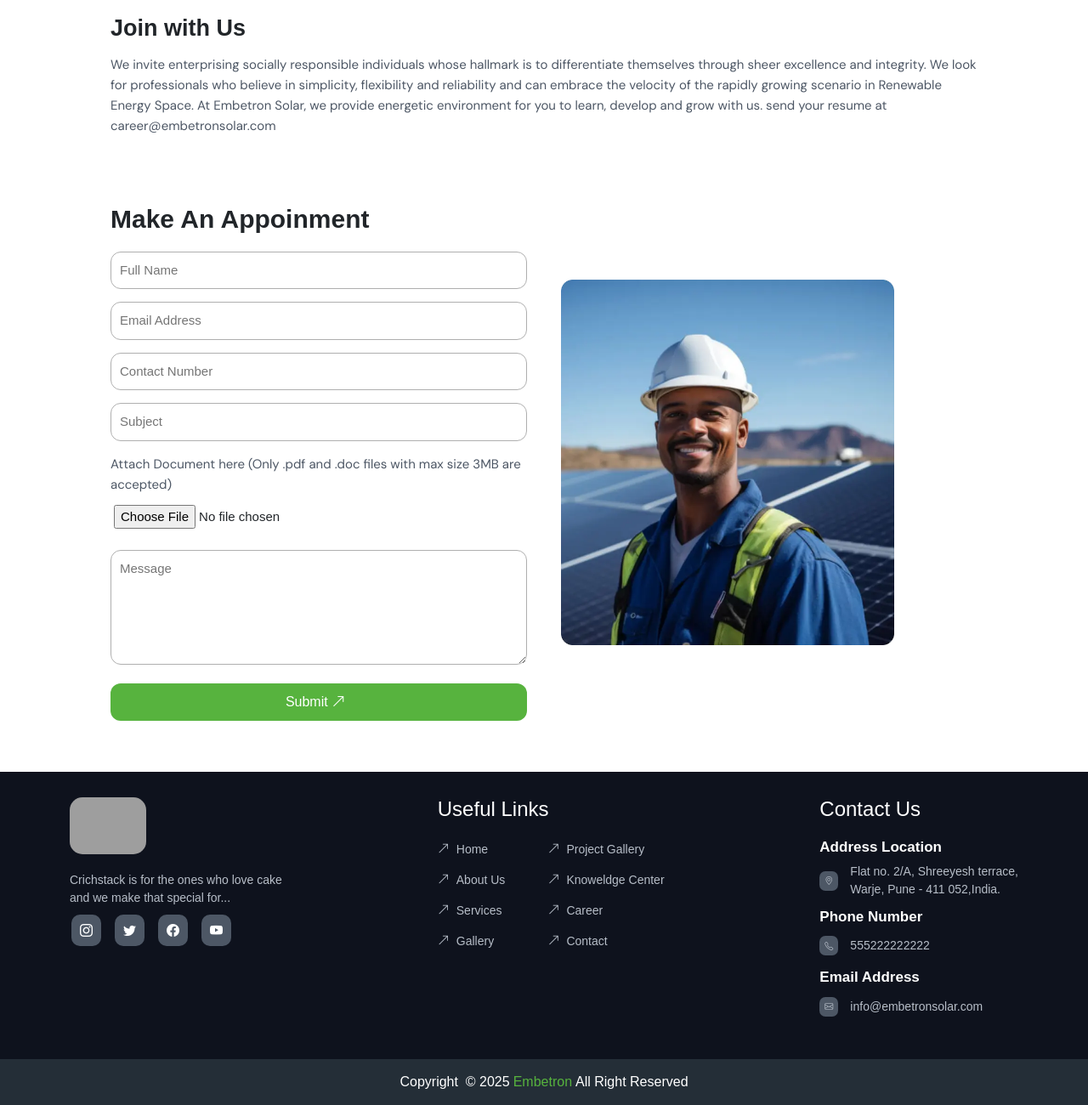
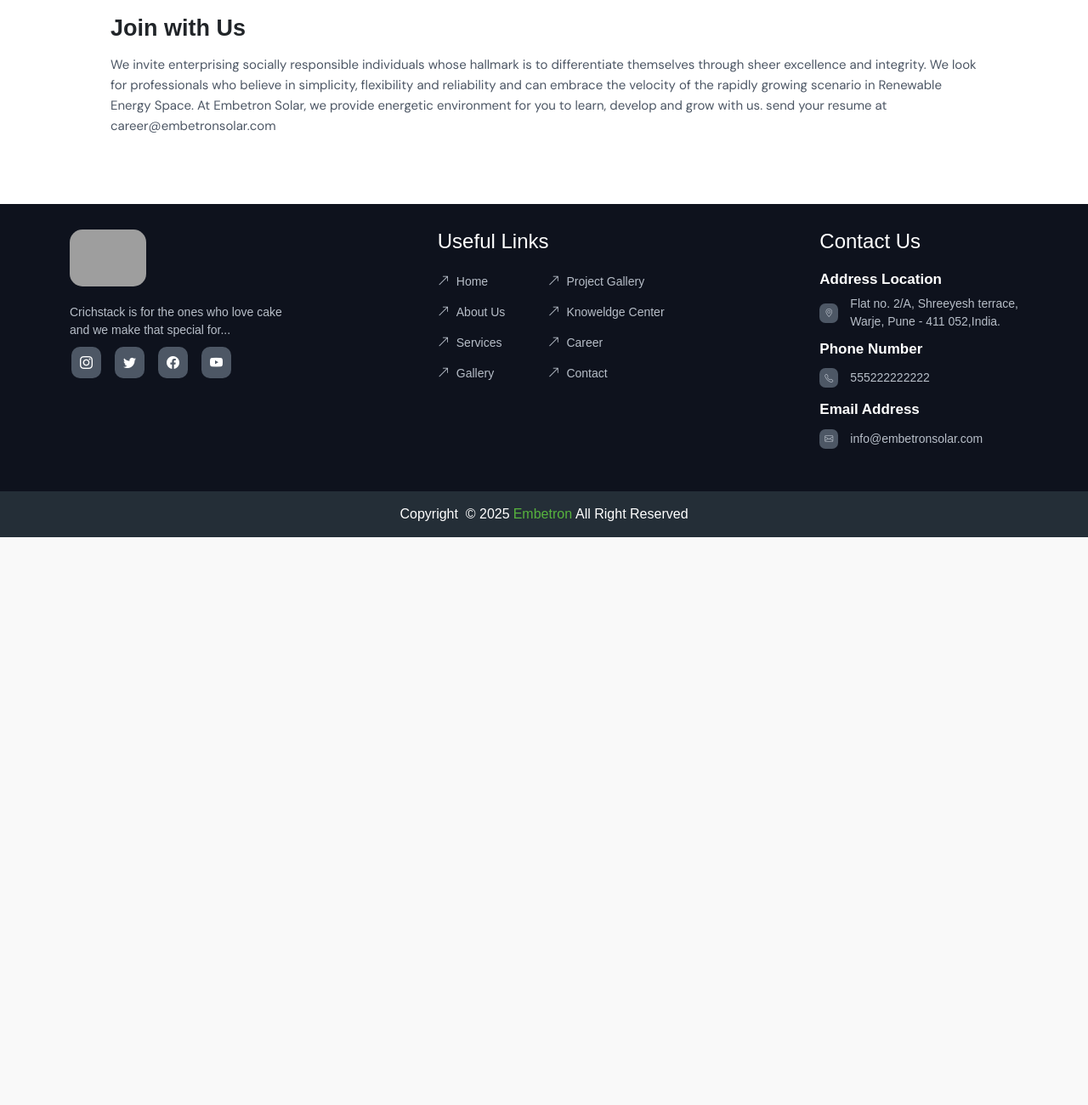
Before and after one commit to SnidheSnowfinch/embetron, a PHP site: page /career.php in a window 1280 px wide. Shown: the part 1162-2462 px from the top of the page at 85% size. After the commit the page ends 1794 px from the top, so only its background shows below. Run offline with PHP 8.4, Linux system fonts and the light colour scheme; some libraries are stand-ins or nearby versions; some web fonts are replaced; grey boxes are pictures that could not be loaded.

Commit message:
new-commit

```diff
--- a/career.php
+++ b/career.php
@@ -30,31 +30,6 @@
 
 
 </section>
-<section class="section-img pt-0">
-    <div class="contact-section">
-    <div class="form-container">
-      <h2>Make An Appoinment</h2>
-      <form>
-        <input type="text" placeholder="Full Name" required>
-        <input type="email" placeholder="Email Address" required>
-        <input type="text" placeholder="Contact Number" required>
-        <input type="text" placeholder="Subject" required>
-       <div>
-       <p>Attach Document here (Only .pdf and .doc files with max size 3MB are accepted)</p>
-       <input type="file" class="border-0 px-1">
-       </div>
 
-        <textarea rows="5" placeholder="Message" required></textarea>
-        <button type="submit">Submit <i class="bi bi-arrow-up-right me-2"></i></button>
-      </form>
-    </div>
-
-      <div class="map-container">
-        <img src="bootstrap/images/contact-image.webp" alt="">
-      <!-- You can replace this src with your actual map embed code -->
-    </div>
-
-    </div>
-</section>
 
 <?php include 'includes/footer.php';?>
```
Also changed, not shown: contact-us.php (+0 -20 lines).
